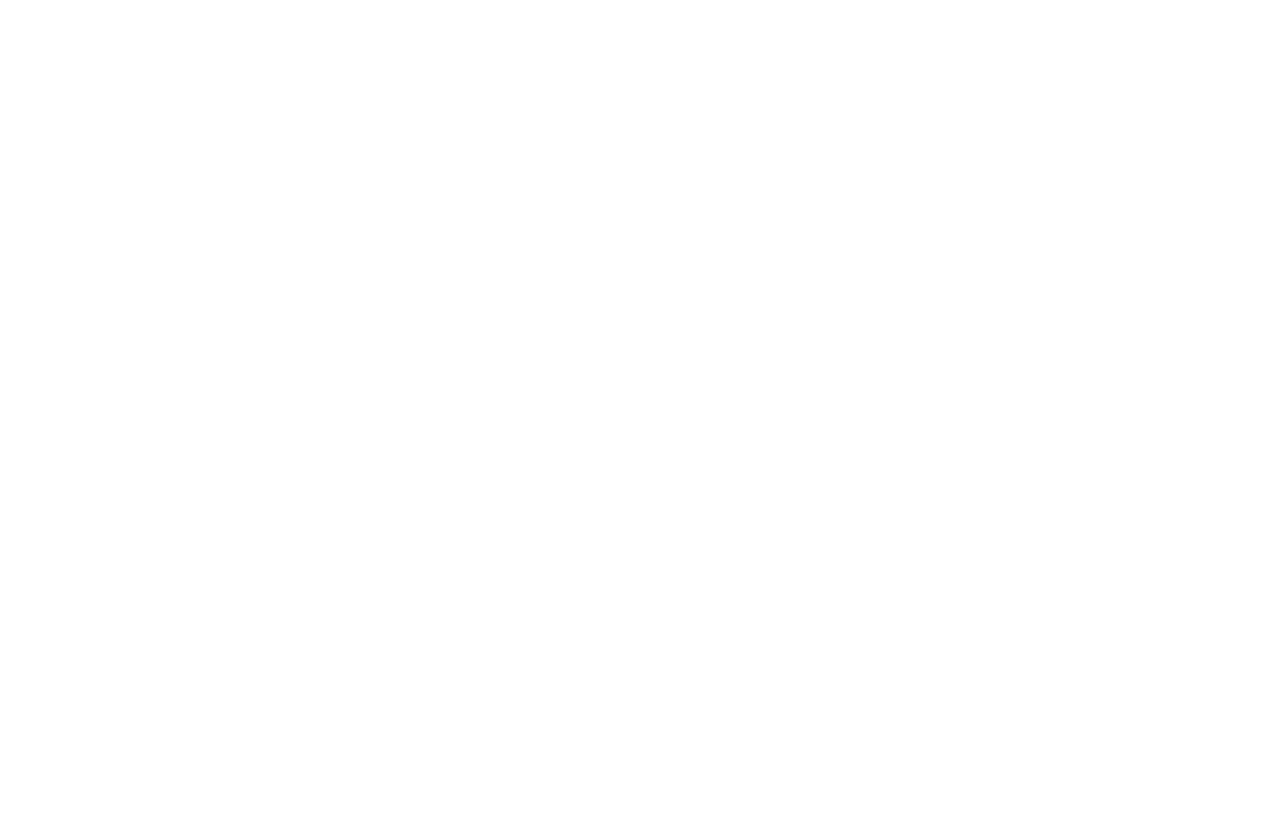
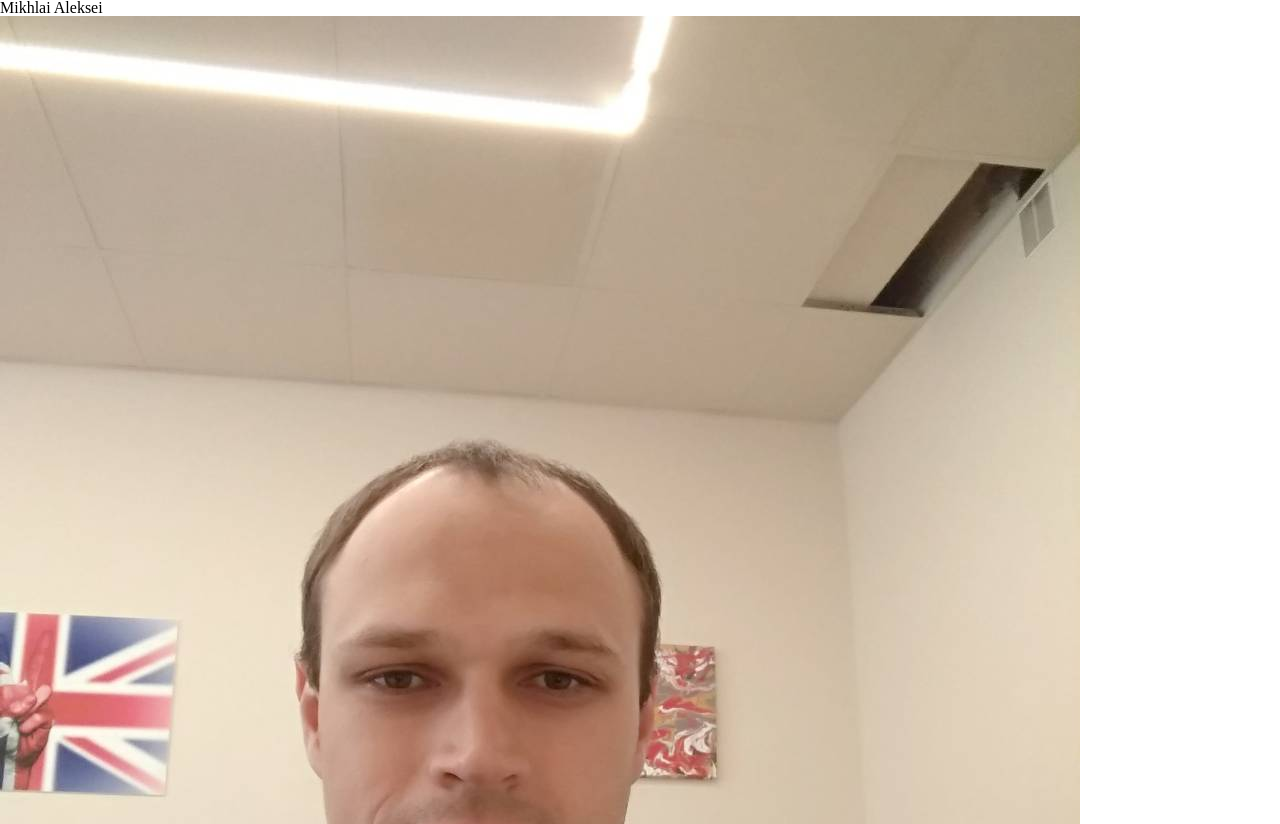
Before and after one commit to AlekseyMikhlai/rsschool-cv, a plain HTML site: page index.html in a window 1280 px wide. Shown: the top 824 px of the page. Before the commit the page ends 800 px from the top, so only its background shows below. Drawn offline with Linux system fonts and the light colour scheme.

Commit message:
feat: add new foto to html

```diff
--- a/index.html
+++ b/index.html
@@ -1,9 +1,17 @@
 <!DOCTYPE html>
 <html>
 
-<head></head>
+<head>
+    <link rel="stylesheet" href="style.css">
+</head>
 
 <body>
+    <div>
+        Mikhlai Aleksei
+    </div>
+    <div>
+        <img src="image/IMG_20200728_142442.jpg" alt="Здесь дожно быть фото">
+    </div>
 
 </body>
 
```
Also changed, not shown: image/IMG_20200728_142442.jpg (added).
